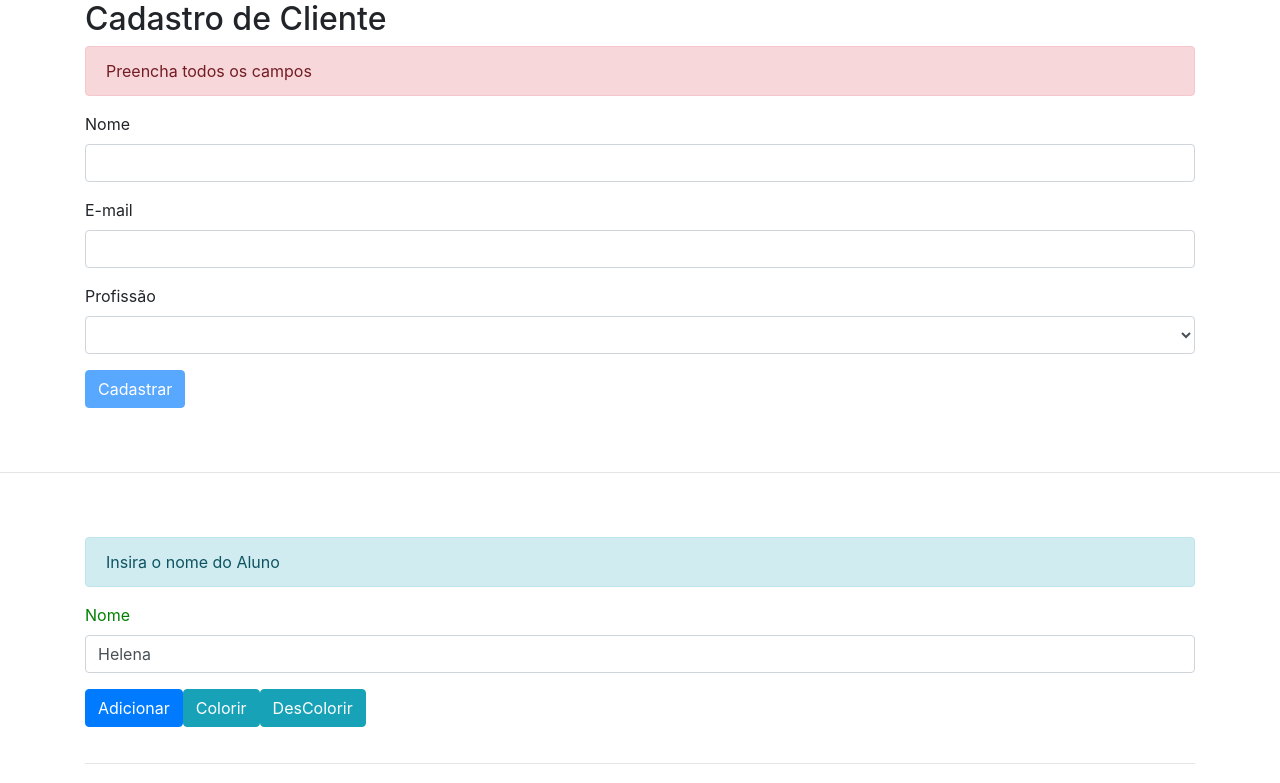
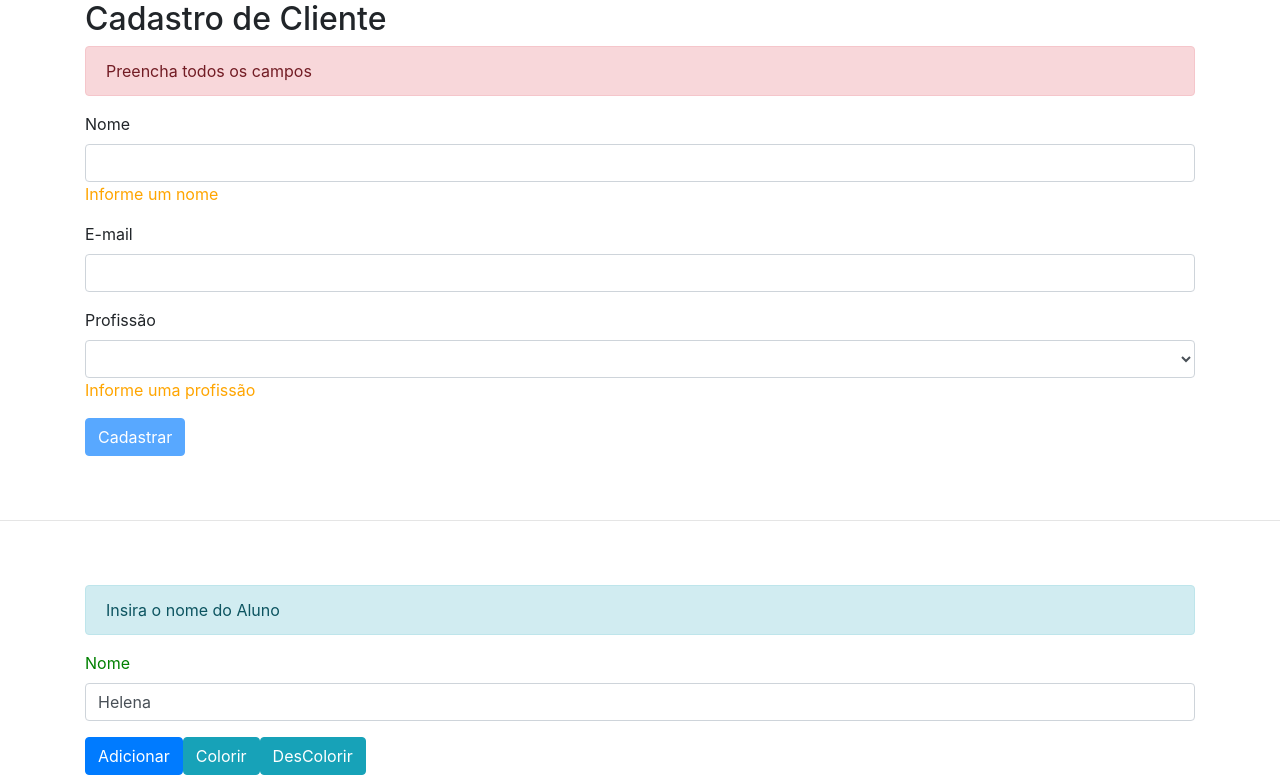
Before and after one commit to andersonblopes/hello-world-angular, an Angular app: page / in a window 1280 px wide. Shown: the top 783 px of the page. Built offline with nearby package versions, Linux system fonts and the light colour scheme.

Commit message:
Exibindo erro de validação de controles do formulário.

```diff
--- a/src/app/cadastro-cliente/cadastro-cliente.component.html
+++ b/src/app/cadastro-cliente/cadastro-cliente.component.html
@@ -10,21 +10,29 @@
         <div class="form-group">
           <label class="form-control-label">Nome</label>
           <input type="text" class="form-control" name="primeiroNome"
-            [(ngModel)] = "cliente.nome" required minlength="10" pattern="[a-zA-Z ]*">
+            [(ngModel)] = "cliente.nome" required minlength="10" pattern="[a-zA-Z ]*" #nome = "ngModel">
+
+            <div style="color: orange;" *ngIf="nome.hasError('required')">Informe um nome </div>
+            <div style="color: orange;" *ngIf="nome.hasError('minlength')">O nome deve ter mais de 10 caracteres</div>
+            <div style="color: orange;" *ngIf="nome.hasError('pattern')">Informe um nome somente contendo letras</div>
         </div>
 
         <div class="form-group">
             <label class="form-control-label">E-mail</label>
             <input type="text" class="form-control" name="emailAddress"
-              [(ngModel)]="cliente.email" required email>
+              [(ngModel)]="cliente.email" email #email = "ngModel">
+
+              <div style="color: orange;" *ngIf="email.invalid">Informe um e-mail válido </div>
           </div>
 
           <div class="form-group">
               <label class="form-control-label">Profissão</label>
-              <select class="form-control" name="profissao" [(ngModel)]="cliente.profissao" required>
+              <select class="form-control" name="profissao" [(ngModel)]="cliente.profissao" required #profissao = "ngModel">
                 <option value="">Selecione</option>
                 <option *ngFor="let p of profissoes" [value]="p">{{p}}</option>
               </select>
+
+              <div style="color: orange;" *ngIf="profissao.invalid">Informe uma profissão </div>
           </div>
 
           <button type="submit" [disabled]="!usuarioForm.valid" class="btn btn-primary">Cadastrar</button>
```
